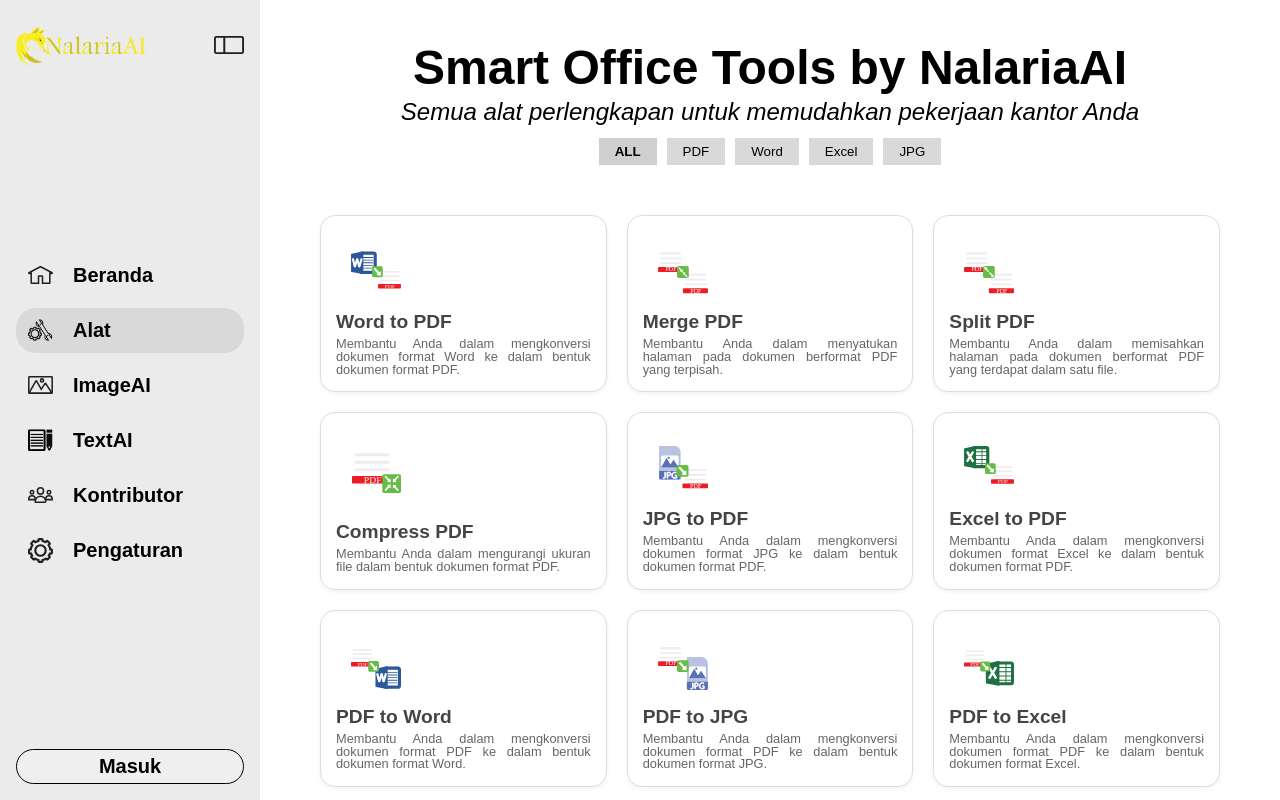
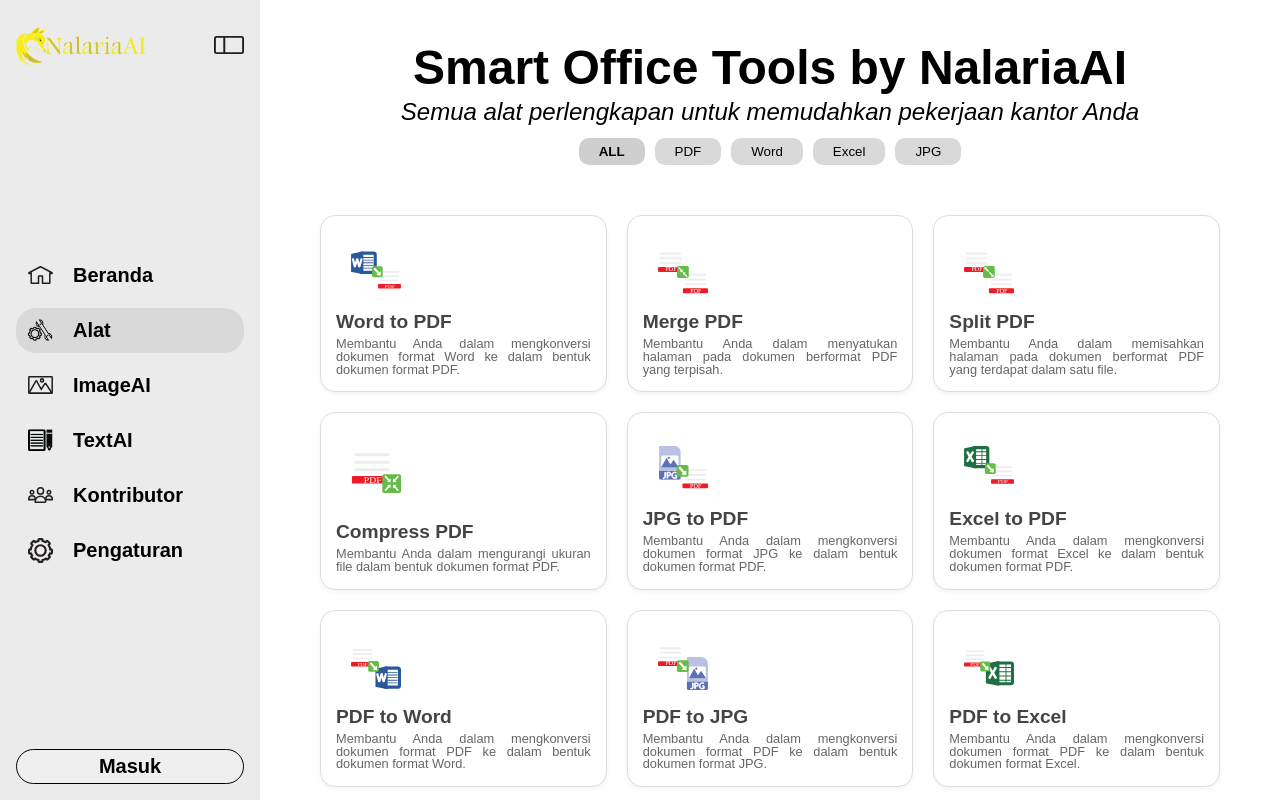
Before and after one commit to ahmadwafii11/Nalaria-AI, a React (Vite) app in the folder front-end/react-ts/: page /alat in a window 1280 px wide. Built offline with nearby package versions, Linux system fonts and the light colour scheme; a web font is replaced by a local one.

Commit message:
add border-radius and change padding in class tool-filter button

```diff
--- a/front-end/react-ts/src/index.css
+++ b/front-end/react-ts/src/index.css
@@ -379,10 +379,11 @@
 
 /*buat antar tombol buttonnya*/
 .tool-filter button{
-  padding: 6px 16px;
+  padding: 6px 20px;
   border: none;
   background: #d9d9d9;
   cursor: pointer;
+  border-radius: 10px;
 }
 
 /*Buat button yang aktif tombol filternya*/
```
